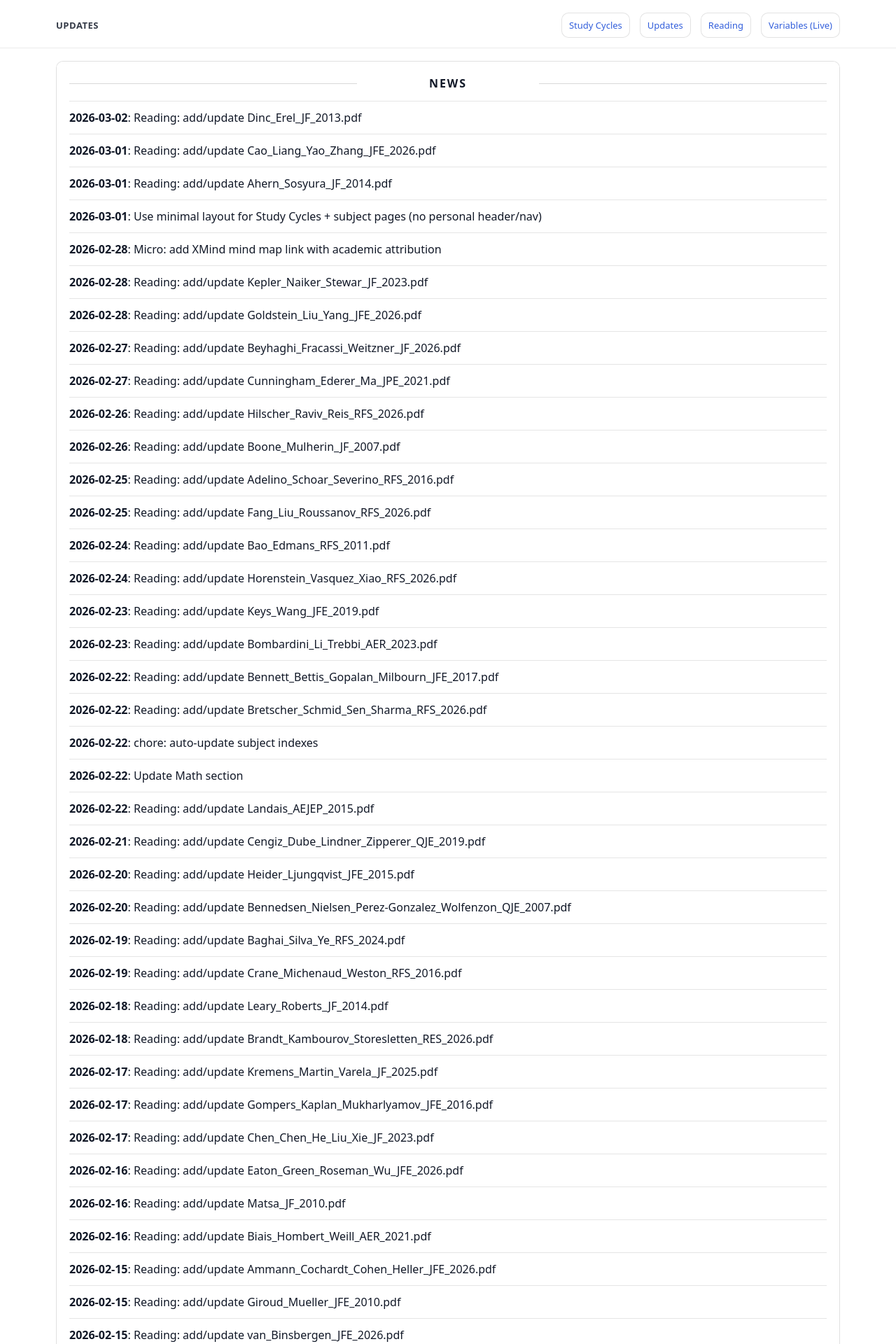
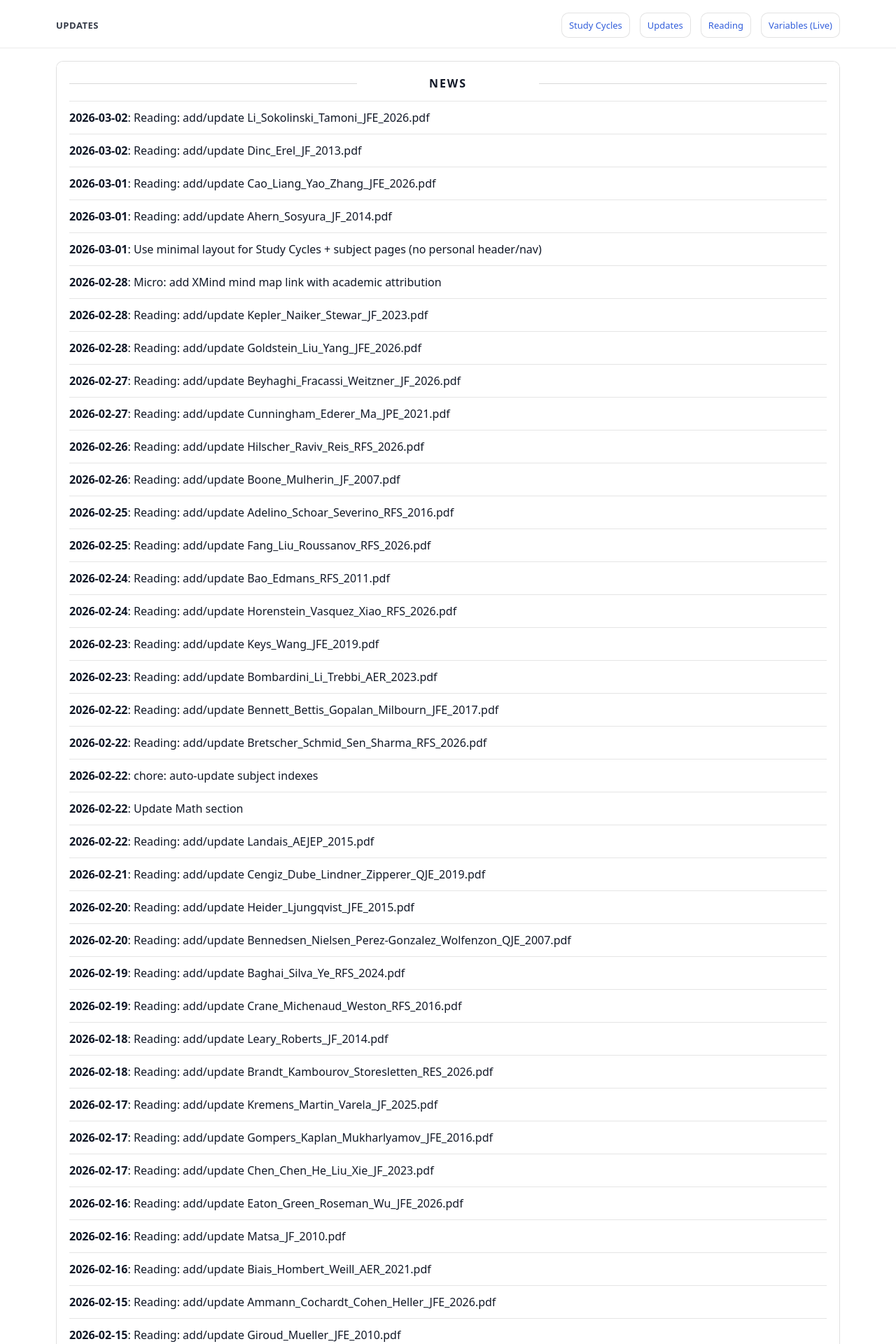
Before and after one commit to yaxinzn/study-archive, a Jekyll site: the page built from updates/index.md, in a window 1280 px wide. Shown: the top 1920 px of the page at 70% size. Built offline with Jekyll 4.4.1, drawn with Linux system fonts in a browser that asks for light colours; some of the changed text lies outside the part shown.

Commit message:
chore: update NEWS feed

```diff
--- a/_data/news.yml
+++ b/_data/news.yml
@@ -1,4 +1,7 @@
 # Auto-generated update history (sorted newest -> oldest). Do not edit manually.
+- ts: "1772453422"
+  date: "2026-03-02"
+  title: "Reading: add/update Li_Sokolinski_Tamoni_JFE_2026.pdf"
 - ts: "1772452886"
   date: "2026-03-02"
   title: "Reading: add/update Dinc_Erel_JF_2013.pdf"
```
